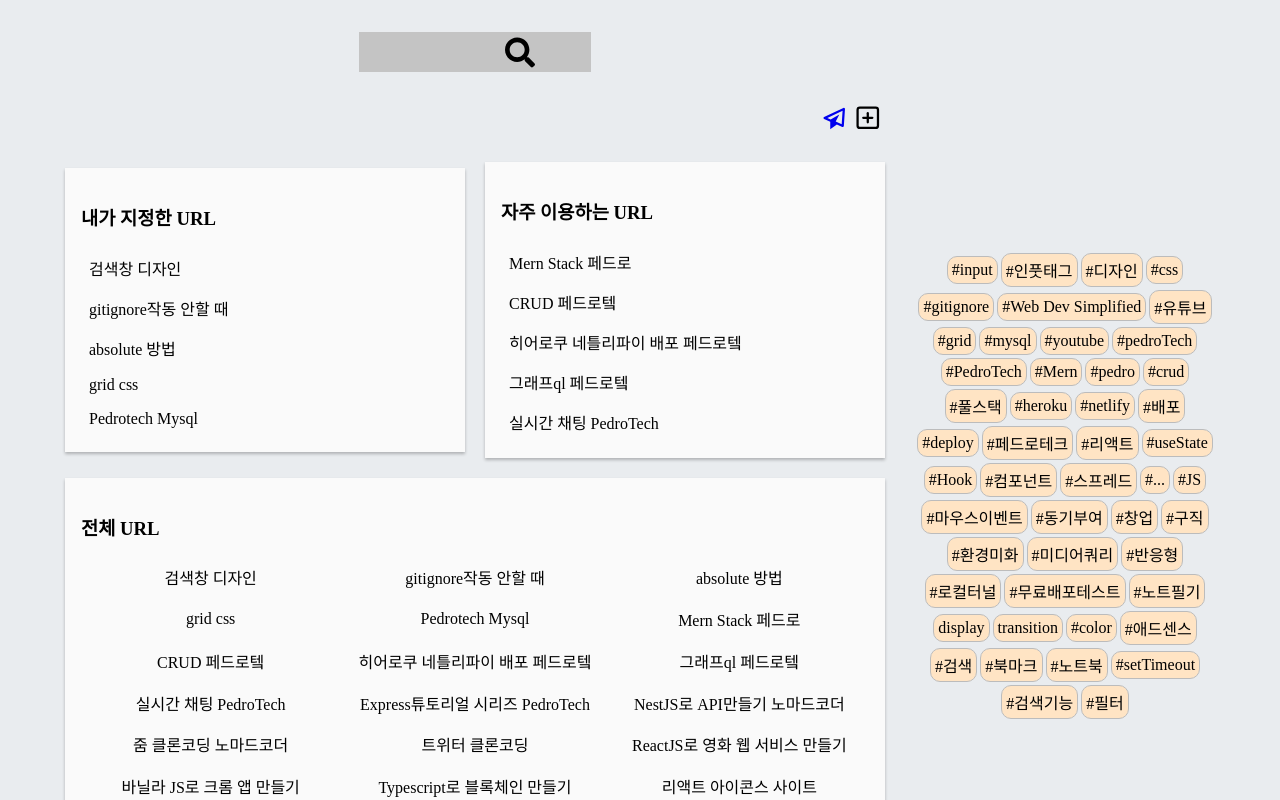
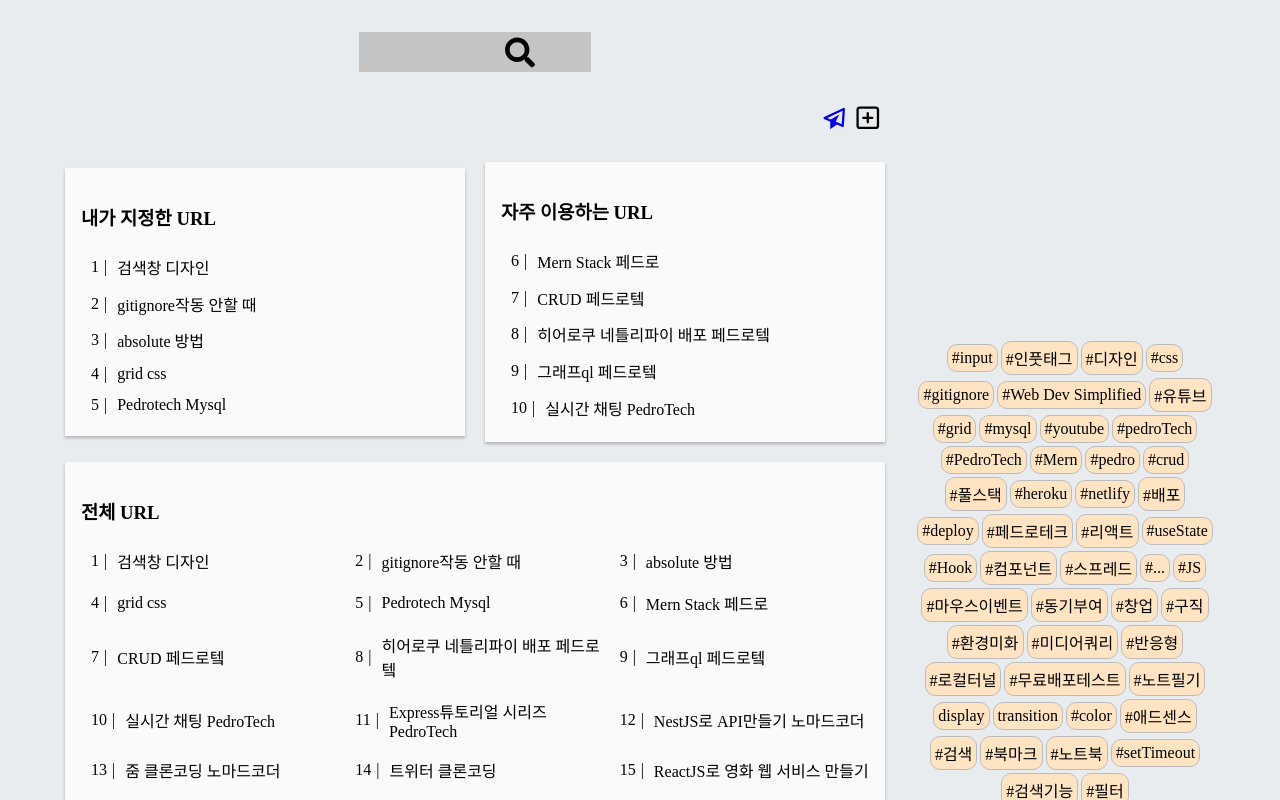
Before and after one commit to abehan7/urlseries, a React (Create React App) app in the folder client/: page / in a window 1280 px wide. Shown: the top 800 px of the page. Built offline with nearby package versions, Linux system fonts and the light colour scheme; a web font is replaced by a local one.

Commit message:
url 좌측정렬, id추가

```diff
--- a/client/src/components/FiveUrls.js
+++ b/client/src/components/FiveUrls.js
@@ -19,7 +19,9 @@ const FiveUrls = ({ values, num1, num2 }) => {
             }}
             key={value.id}
           >
-            {value.title}
+            <div className="valueId">{value.id}</div>
+            <div className="just-bar">|</div>
+            <div className="valueTitle">{value.title}</div>
           </div>
         );
       })}
--- a/client/src/components/SearchDelay.js
+++ b/client/src/components/SearchDelay.js
@@ -1,6 +1,6 @@
 import React, { useState } from "react";
 // import "./Test.css";
-import { debounce, includes } from "lodash";
+import { debounce } from "lodash";
 import urls from "../urls.json";
 
 const debounceSomethingFunc = debounce(async (e) => {
@@ -27,17 +27,23 @@ const debounceSomethingFunc = debounce(async (e) => {
 
   hashFilterd = urls2.filter((val) => {
     return val.hashTags.some((tag) => {
-      return tag.includes(e.target.value);
+      return tag
+        .toLowerCase()
+        .replace(/(\s*)/g, "")
+        .includes(e.target.value.toLowerCase().replace(/(\s*)/g, ""));
     });
   });
   console.log("hashFilterd first");
   console.log(hashFilterd);
 
   titleFilterd = urls2.filter((val) => {
-    return val.title.includes(e.target.value);
+    return val.title
+      .toLowerCase()
+      .replace(/(\s*)/g, "")
+      .includes(e.target.value.toLowerCase().replace(/(\s*)/g, ""));
   });
   // console.log(titleFilterd);
-  //타이틀 검색어
+  //=========== 타이틀 검색어 start ===========
   titleFilterd.forEach((val) => {
     const newDiv = document.createElement("div");
     newDiv.className = "searched-Stuff";
@@ -46,26 +52,21 @@ const debounceSomethingFunc = debounce(async (e) => {
       `<div class="just-bar"> | </div>` +
       `<div class="Searched-url-Title">${val.title}</div>`;
     document.querySelector(".Searched-Stuffs-Container").appendChild(newDiv);
+    newDiv.addEventListener("click", (e) => {
+      console.log(e.target);
+      window.open(val.url);
+    });
   });
+  //=========== 타이틀 검색어 end ===========
 
   //해쉬태그 검색어 중복 삭제
   var hashFilterd2 = hashFilterd.filter((val) => {
     return titleFilterd.every((val2) => {
-      console.log("내부");
-      console.log(val.id);
-      console.log(val2.id);
-      if (val.id === val2.id) {
-        console.log(val, val2);
-      }
       return val.id !== val2.id;
     });
   });
-  console.log("hashFilterd second");
 
-  console.log(hashFilterd2);
-  console.log(titleFilterd);
-
-  // 해쉬태그 검색어
+  // =========== 해쉬태그 검색어 start ===========
   hashFilterd2.forEach((val) => {
     const newDiv = document.createElement("div");
     newDiv.className = "searched-Stuff";
@@ -74,8 +75,13 @@ const debounceSomethingFunc = debounce(async (e) => {
       `<div class="just-bar"> | </div>` +
       `<div class="Searched-url-Title">${val.title}</div>`;
     document.querySelector(".Searched-Stuffs-Container").appendChild(newDiv);
+    newDiv.addEventListener("click", (e) => {
+      console.log(e.target);
+      window.open(val.url);
+    });
   });
 }, 1000);
+// =========== 해쉬태그 검색어 end ===========
 
 const SearchDelay = ({ createModal2 }) => {
   const [text2, setText2] = useState("");
@@ -85,7 +91,14 @@ const SearchDelay = ({ createModal2 }) => {
         val.remove();
       });
     }
+
+    // document.querySelector(".Search-balloon-title").style.display = "none";
     const value = e.target.value;
+    if (value.length === 0) {
+      document.querySelector(".Search-balloon-title").style.display = "flex";
+    } else {
+      document.querySelector(".Search-balloon-title").style.display = "none";
+    }
 
     setText2(value);
     debounceSomethingFunc(e);
--- a/client/src/components/TotalUrlMap.js
+++ b/client/src/components/TotalUrlMap.js
@@ -39,6 +39,8 @@ const TotalUrlMap = ({ values }) => {
                 e.preventDefault();
               }}
             >
+              <div className="valueId">{value.id}</div>
+              <div className="just-bar">|</div>
               <div className="valueTitle">{value.title}</div>
             </div>
           </>
--- a/client/src/routers/MainPage.css
+++ b/client/src/routers/MainPage.css
@@ -96,6 +96,10 @@
   /* height: 100%; */
 }
 
+.Searched-Stuffs-Container {
+  padding-top: 10px;
+}
+
 .Search-balloon-title {
   margin-left: 20px;
   padding: 10px;
@@ -116,10 +120,12 @@
   display: flex;
   width: auto;
   height: auto;
+  z-index: 1;
 }
 .Searched-url-Id {
   /* display: flex; */
   padding: 10px;
+  padding-right: 5px;
   margin: 0px;
   word-break: nowrap;
   /* margin: 10px; */
@@ -189,7 +195,6 @@
 }
 
 .text-container > div {
-  padding: 0.5rem;
 }
 
 .text-container > div:hover {
@@ -214,14 +219,27 @@
   transition: 0.2s;
 }
 
-.T-url {
+.T-url,
+.url {
   display: flex;
-  flex-direction: column;
+  flex-direction: row;
   align-items: center;
-  justify-content: center;
+  justify-content: start;
   width: 100%;
   height: 65%;
   padding: 0.4rem 0 0.4rem 0;
+}
+
+/* .text-container > .url {
+  padding: 0;
+} */
+
+.valueId {
+  display: flex;
+  padding-right: 5px;
+  padding-left: 10px;
+  justify-content: center;
+  align-items: center;
 }
 
 .aside {
@@ -306,7 +324,7 @@
     grid-template-columns: 1fr;
   }
 
-  .text-container {
+  /* .text-container {
     align-items: center;
     justify-content: center;
   }
@@ -316,7 +334,7 @@
     display: flex;
     align-items: center;
     justify-content: center;
-  }
+  } */
 
   h3 {
     text-align: center;
@@ -338,4 +356,8 @@
     background-color: none;
     cursor: none;
   }
+  .Search-balloon {
+    width: 100%;
+    border-radius: 0px;
+  }
 }
--- a/client/src/routers/MainPage.js
+++ b/client/src/routers/MainPage.js
@@ -36,9 +36,15 @@ const MainPage = () => {
       return;
     }
 
-    // 모달 안에 검색어 클릭해도 모달 안사라지게 하는기능 start
+    // =============== 모달 안에 검색어 클릭해도 모달 안사라지게 하는기능 start ===============
     var oneSearchedStuff;
     document.querySelectorAll(".searched-Stuff").forEach((val) => {
+      if (target === val) {
+        return (oneSearchedStuff = true);
+      }
+    });
+
+    document.querySelectorAll(".Searched-url-Title").forEach((val) => {
       if (target === val) {
         return (oneSearchedStuff = true);
       }
@@ -47,7 +53,7 @@ const MainPage = () => {
     if (oneSearchedStuff) {
       return;
     }
-    // 모달 안에 검색어 클릭해도 모달 안사라지게 하는 기능 end
+    // =============== 모달 안에 검색어 클릭해도 모달 안사라지게 하는 기능 end ===============
 
     // document.querySelectorAll(".searched-Stuffs").forEach((stuff) => {
     //   if (target === stuff) {
```
